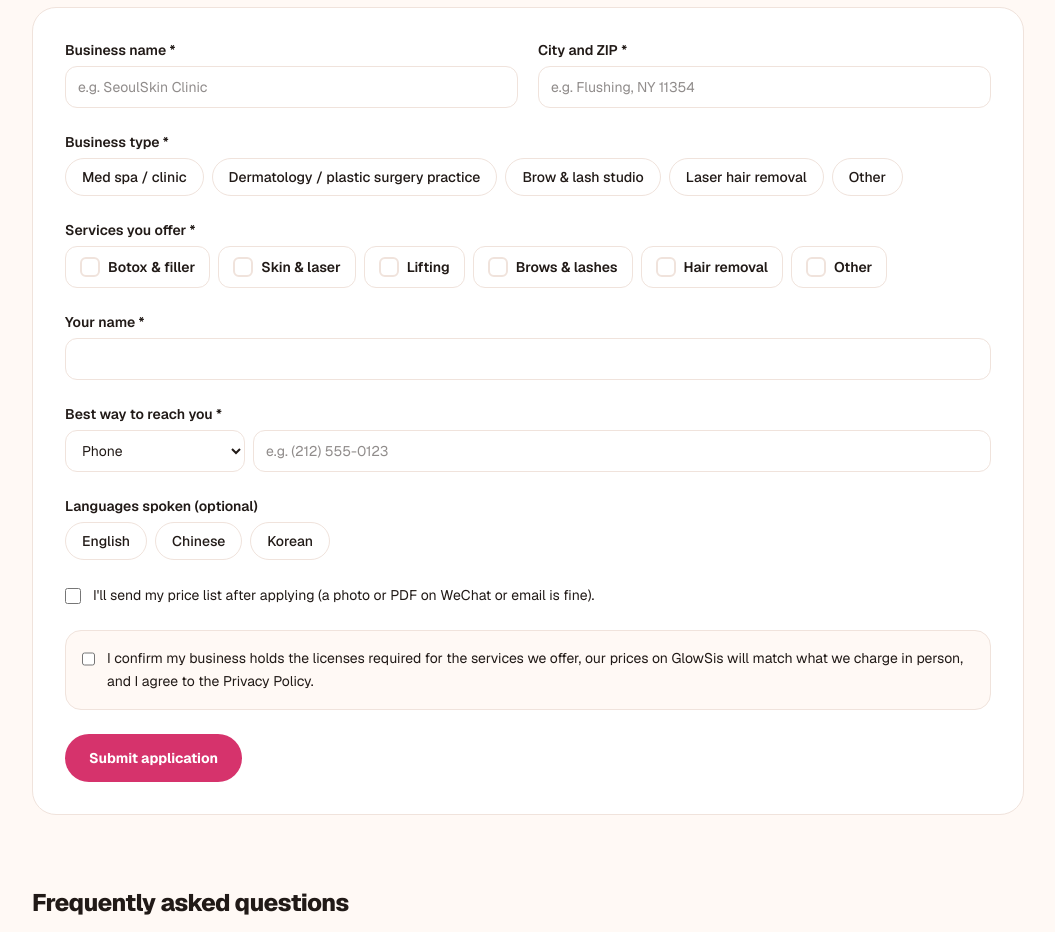
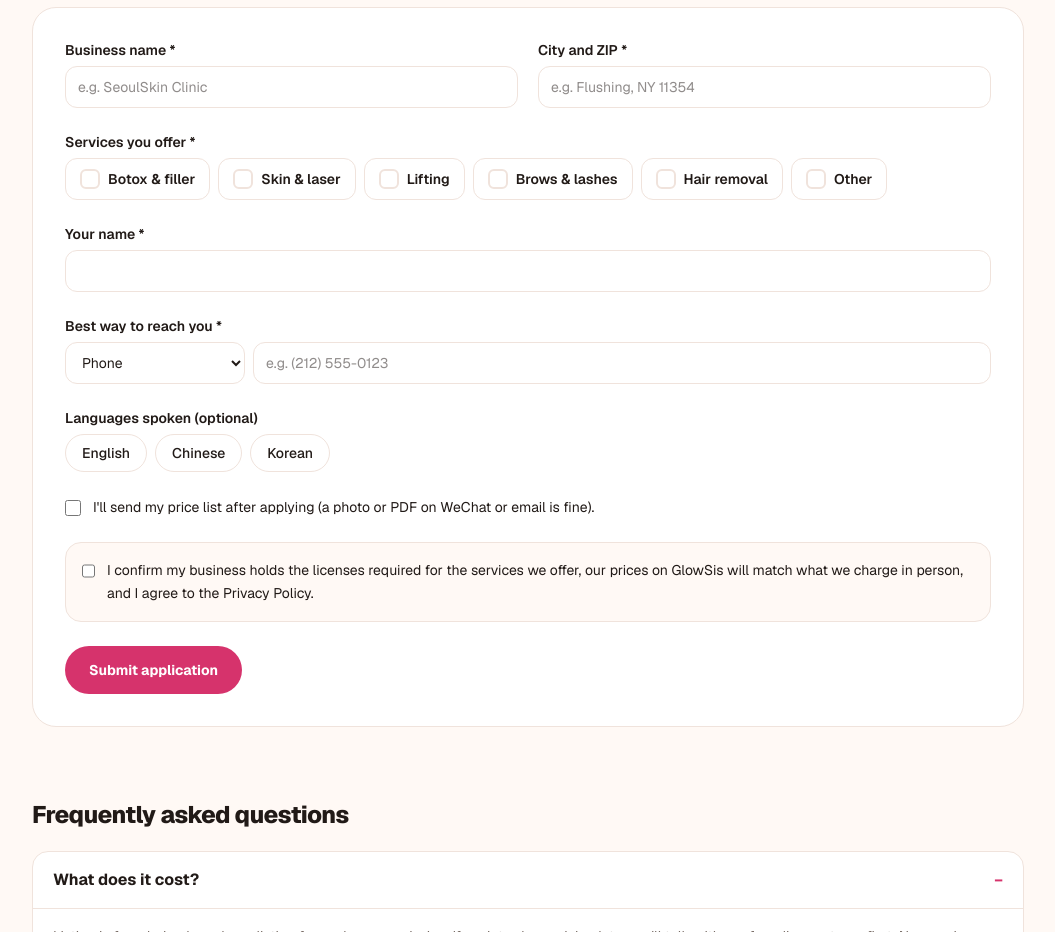
Before and after one commit to BrandyPiao1997/glow-sis, a Next.js app: page / in a window 1280 px wide. Shown: the part 1020-1952 px from the top of the page, without its empty margins (112-1167 px from the left). Built offline with nearby package versions, Linux system fonts and the light colour scheme.

Commit message:
Omit business type field from application form

```diff
--- a/app/page.tsx
+++ b/app/page.tsx
@@ -3,7 +3,7 @@
 import { useEffect, useState } from "react";
 import { dicts, LANGS, WECHAT_ID } from "@/lib/i18n";
 import type { ContactMethod, Lang, Status } from "@/lib/types";
-import { BUSINESS_TYPES, CONTACT_METHODS, SIMPLE_SERVICES } from "@/lib/types";
+import { CONTACT_METHODS, SIMPLE_SERVICES } from "@/lib/types";
 
 function WeChatCopy({ label, copiedLabel }: { label: string; copiedLabel: string }) {
   const [copied, setCopied] = useState(false);
@@ -77,18 +77,16 @@ export default function Home() {
   const [businessName, setBusinessName] = useState("");
   // 2. City and ZIP
   const [cityZip, setCityZip] = useState("");
-  // 3. Business type (pick one)
-  const [businessType, setBusinessType] = useState("");
-  // 4. Services (pick any, one level only)
+  // 3. Services (pick any, one level only)
   const [services, setServices] = useState<string[]>([]);
-  // 5. Your name
+  // 4. Your name
   const [contactName, setContactName] = useState("");
-  // 6. Best way to reach you
+  // 5. Best way to reach you
   const [contactMethod, setContactMethod] = useState<ContactMethod>("phone");
   const [contactValue, setContactValue] = useState("");
-  // 7. Languages (optional, none selected by default)
+  // 6. Languages (optional, none selected by default)
   const [languages, setLanguages] = useState<string[]>([]);
-  // 8. Price-list checkbox (optional)
+  // 7. Price-list checkbox (optional)
   const [priceList, setPriceList] = useState(false);
   // Single required consent checkbox
   const [consent, setConsent] = useState(false);
@@ -110,7 +108,6 @@ export default function Home() {
     if (
       !businessName.trim() ||
       !cityZip.trim() ||
-      !businessType ||
       services.length === 0 ||
       !contactName.trim()
     ) {
@@ -156,7 +153,7 @@ export default function Home() {
           entry_type: "",
           referral_source: "",
           event_support: "",
-          business_type: dicts.en.businessTypes[businessType] ?? businessType,
+          business_type: "", // Field omitted Nov 25, 2026; kept in DB for old records.
           contact_method: contactMethod,
         }),
       });
@@ -328,24 +325,6 @@ export default function Home() {
             </div>
 
             <div>
-              <span className={labelCls}>{t.formBusinessType}</span>
-              <div className="flex flex-wrap gap-2">
-                {BUSINESS_TYPES.map((b) => (
-                  <label key={b} className={pill(businessType === b)}>
-                    <input
-                      type="radio"
-                      className="sr-only"
-                      name="business_type"
-                      checked={businessType === b}
-                      onChange={() => setBusinessType(b)}
-                    />
-                    {t.businessTypes[b]}
-                  </label>
-                ))}
-              </div>
-            </div>
-
-            <div>
               <span className={labelCls}>{t.formServices}</span>
               <div className="flex flex-wrap gap-2">
                 {SIMPLE_SERVICES.map((s) => {
```
